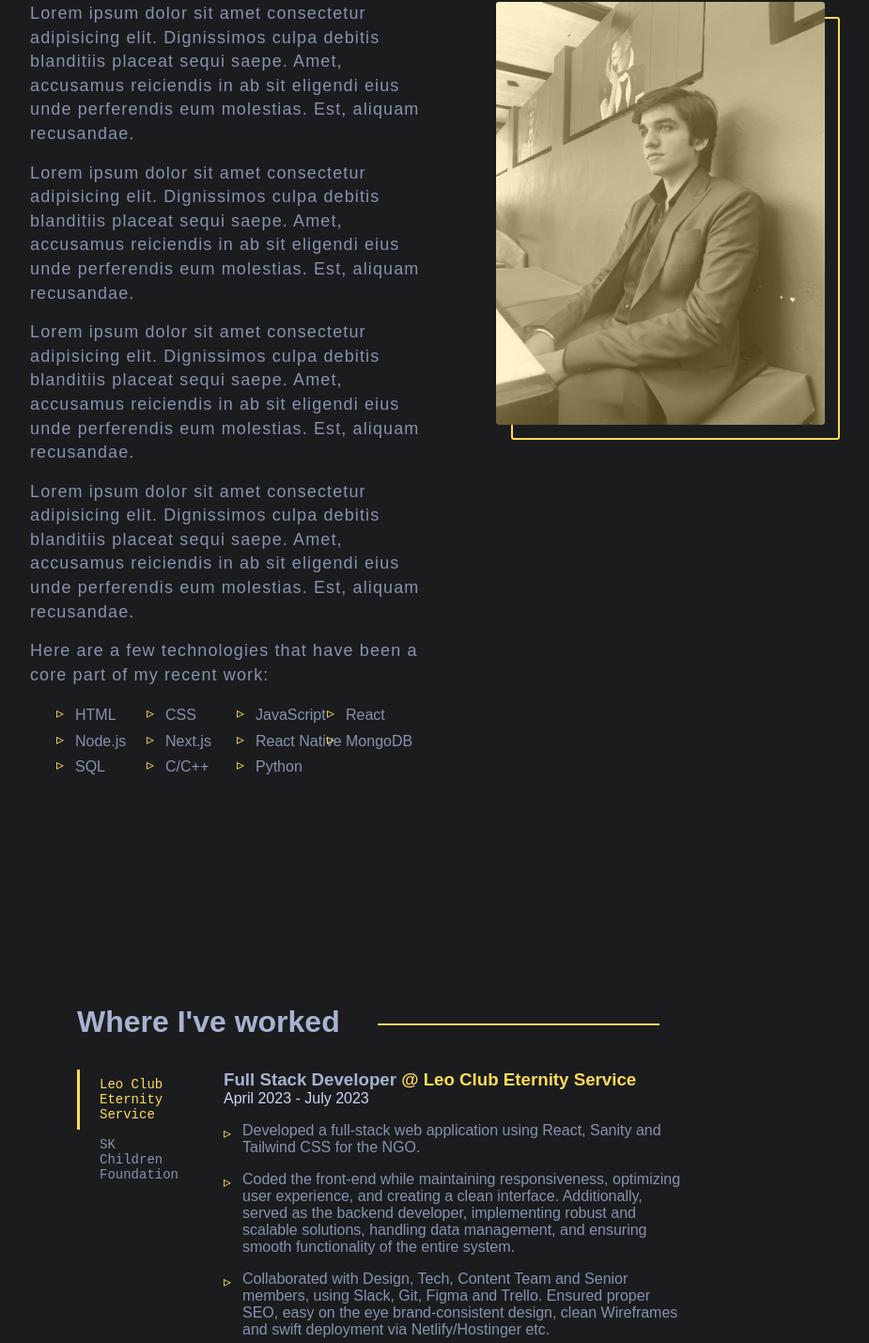
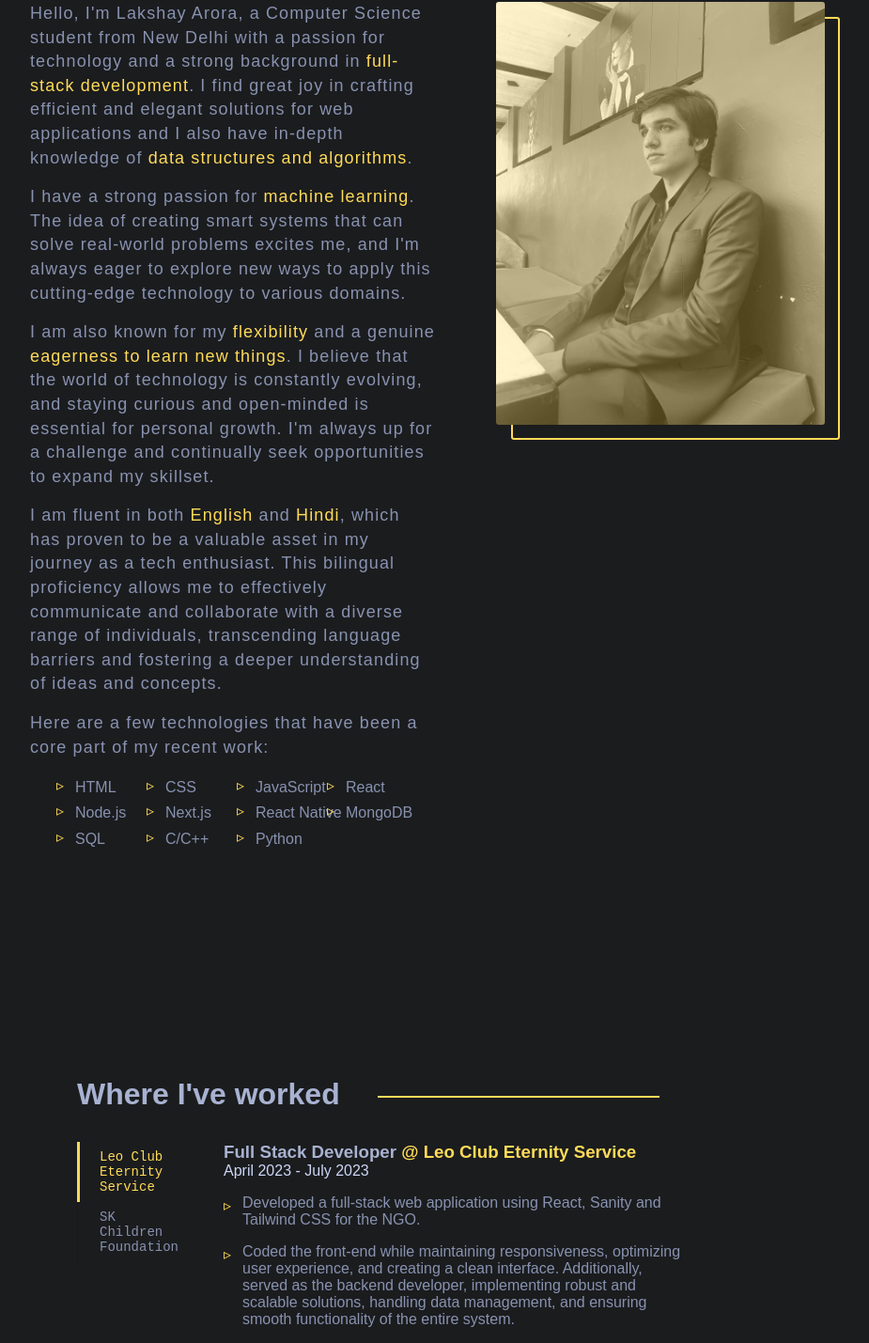
Before and after one commit to Lakshay-a/portfolio, a Next.js app: page / in a window 1280 px wide. Shown: the part 913-2342 px from the top of the page at 94% size, without its empty margins (208-1133 px from the left). Built offline with nearby package versions, Linux system fonts and the light colour scheme.

Commit message:
about added

```diff
--- a/src/scss/_global.scss
+++ b/src/scss/_global.scss
@@ -12,6 +12,10 @@ body,html{
     margin: 0;
     padding: 0;
     box-sizing: border-box;
+}
+
+.imp{
+    color: var(--theme-color);
 }
 
 .link {
--- a/src/sections/About.js
+++ b/src/sections/About.js
@@ -21,16 +21,16 @@ function About() {
             <div className="about-grid">
                 <div className="about-grid-info">
                     <p className="about-grid-info-text">
-                        Lorem ipsum dolor sit amet consectetur adipisicing elit. Dignissimos culpa debitis blanditiis placeat sequi saepe. Amet, accusamus reiciendis in ab sit eligendi eius unde perferendis eum molestias. Est, aliquam recusandae.
+                    Hello, I'm Lakshay Arora, a Computer Science student from New Delhi with a passion for technology and a strong background in <span className="imp">full-stack development</span>. I find great joy in crafting efficient and elegant solutions for web applications and I also have in-depth knowledge of <span className="imp">data structures and algorithms</span>.
                     </p>
                     <p className="about-grid-info-text">
-                        Lorem ipsum dolor sit amet consectetur adipisicing elit. Dignissimos culpa debitis blanditiis placeat sequi saepe. Amet, accusamus reiciendis in ab sit eligendi eius unde perferendis eum molestias. Est, aliquam recusandae.
+                    I have a strong passion for <span className="imp">machine learning</span>. The idea of creating smart systems that can solve real-world problems excites me, and I'm always eager to explore new ways to apply this cutting-edge technology to various domains.
                     </p>
                     <p className="about-grid-info-text">
-                        Lorem ipsum dolor sit amet consectetur adipisicing elit. Dignissimos culpa debitis blanditiis placeat sequi saepe. Amet, accusamus reiciendis in ab sit eligendi eius unde perferendis eum molestias. Est, aliquam recusandae.
+                    I am also known for my <span className="imp">flexibility</span> and a genuine <span className="imp">eagerness to learn new things</span>. I believe that the world of technology is constantly evolving, and staying curious and open-minded is essential for personal growth. I'm always up for a challenge and continually seek opportunities to expand my skillset.
                     </p>
                     <p className="about-grid-info-text">
-                        Lorem ipsum dolor sit amet consectetur adipisicing elit. Dignissimos culpa debitis blanditiis placeat sequi saepe. Amet, accusamus reiciendis in ab sit eligendi eius unde perferendis eum molestias. Est, aliquam recusandae.
+                    I am fluent in both <span className="imp">English</span> and <span className="imp">Hindi</span>, which has proven to be a valuable asset in my journey as a tech enthusiast. This bilingual proficiency allows me to effectively communicate and collaborate with a diverse range of individuals, transcending language barriers and fostering a deeper understanding of ideas and concepts.
                     </p>
                     <p className="about-grid-info-text">
                         Here are a few technologies that have been a core part of my recent work:
--- a/src/sections/Experience.js
+++ b/src/sections/Experience.js
@@ -22,7 +22,7 @@ function Experience() {
             shortDescription: [
                 "Developed a full-stack web application using React, Sanity and Tailwind CSS for the NGO.",
                 "Coded the front-end while maintaining responsiveness, optimizing user experience, and creating a clean interface. Additionally, served as the backend developer, implementing robust and scalable solutions, handling data management, and ensuring smooth functionality of the entire system.",
-                "Collaborated with Design, Tech, Content Team and Senior members, using Slack, Git, Figma and Trello. Ensured proper SEO, easy on the eye brand-consistent design, clean Wireframes and swift deployment via Netlify/Hostinger etc.",
+                "Collaborated with Design, Tech, Content Team and Senior members, using Slack, Git and Figma. Ensured proper SEO, easy on the eye brand-consistent design, clean Wireframes and swift deployment via Hostinger etc.",
             ],
         },
         {
--- a/src/sections/Navbar.js
+++ b/src/sections/Navbar.js
@@ -11,7 +11,7 @@ import { motion } from 'framer-motion';
 function Navbar() {
     const sectionLinks = [
         { name: "About", link: "/#about" },
-        { name: "Skills", link: "/#skills" },
+        // { name: "Skills", link: "/#skills" },
         { name: "Experience", link: "/#experience" },
         { name: "Work", link: "/#work" },
         { name: "Contact", link: "/#contact" },
```
Also changed, not shown: 1 other file (tests, documents, lock files or other folders).
